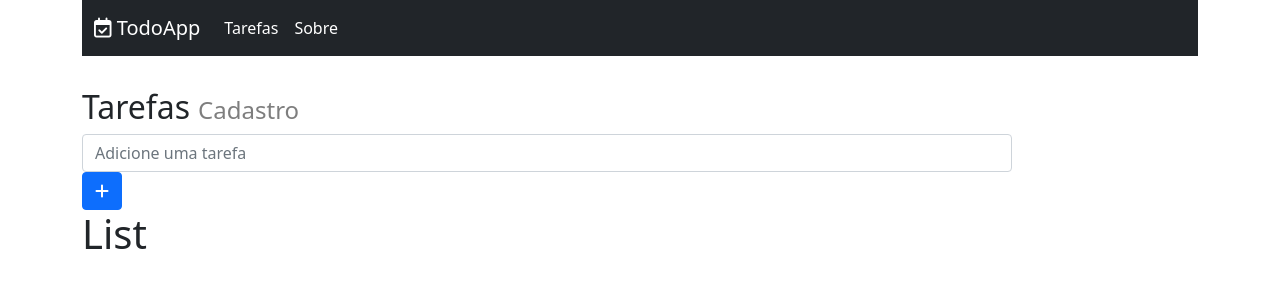
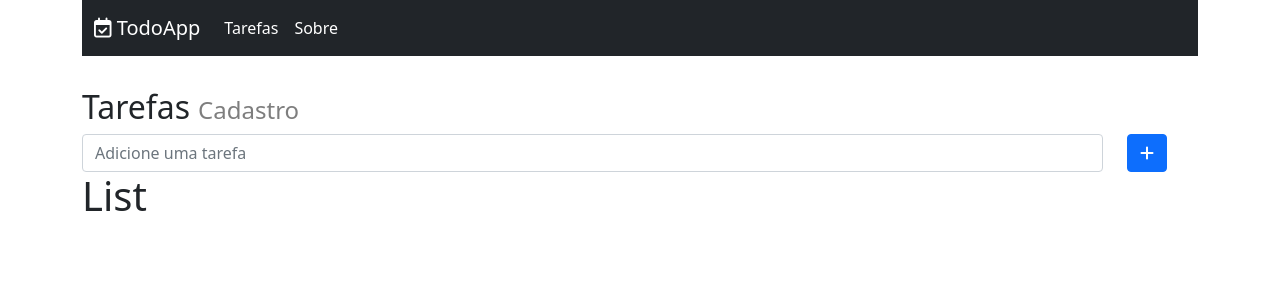
Before and after one commit to laianribas/todo-app, a React (Create React App) app in the folder frontend/: page / in a window 1280 px wide. Shown: the top 300 px of the page. Built offline with nearby package versions, Linux system fonts and the light colour scheme.

Commit message:
Ajustes layout

```diff
--- /dev/null
+++ b/frontend/src/components/button/iconButton.jsx
@@ -0,0 +1,18 @@
+import React from 'react'
+import If from './if'
+
+const iconButton = props => {
+  return (
+    <If test={!props.hide}>
+      <button
+        className={'btn btn-' + props.type}
+        onClick={props.onClick}
+        style={props.style}
+      >
+        <i className={'fa fa-' + props.icon}></i>
+      </button>
+    </If>
+  )
+}
+
+export default iconButton
--- /dev/null
+++ b/frontend/src/components/button/if.jsx
@@ -0,0 +1,11 @@
+import React from 'react'
+
+const Function = props => {
+  if (props.test) {
+    return props.children
+  } else {
+    return false
+  }
+}
+
+export default Function
--- a/frontend/src/components/grid/grid.jsx
+++ b/frontend/src/components/grid/grid.jsx
@@ -3,9 +3,9 @@ import React, { Component } from 'react'
 export default class Grid extends Component {
   toCssClasses(numbers) {
     const cols = numbers ? numbers.split(' ') : []
-    const classes = ''
+    let classes = ''
 
-    if (cols[0]) classes += `col-xs-${cols[0]}`
+    if (cols[0]) classes += `col-${cols[0]}`
     if (cols[1]) classes += ` col-sm-${cols[1]}`
     if (cols[2]) classes += ` col-md-${cols[2]}`
     if (cols[3]) classes += ` col-lg-${cols[3]}`
--- a/frontend/src/components/todo/Todo.jsx
+++ b/frontend/src/components/todo/Todo.jsx
@@ -4,11 +4,19 @@ import TodoForm from './todoForm'
 import TodoList from './todoList'
 
 export default class Todo extends Component {
+  constructor(props) {
+    super(props)
+    this.handleAdd = this.handleAdd.bind(this)
+  }
+  handleAdd() {
+    console.log(this)
+  }
+
   render() {
     return (
       <div className="">
         <PageHeader name="Tarefas" small="Cadastro" />
-        <TodoForm />
+        <TodoForm handleAdd={this.handleAdd} />
         <TodoList />
       </div>
     )
--- a/frontend/src/components/todo/todoForm.jsx
+++ b/frontend/src/components/todo/todoForm.jsx
@@ -1,20 +1,22 @@
 import React from 'react'
+import IconButton from '../button/iconButton'
+import Grid from '../grid/grid'
 
 const todoForm = props => {
   return (
     <div role="form" className="todoForm">
-      <div className="col-xs-12 col-sm-9 col-md-10">
+      <div class="row justify-content-between align-items-center">
+        <Grid cols="11">
           <input
             type="text"
             id="descrption"
             className="form-control"
             placeholder="Adicione uma tarefa"
           />
-      </div>
-      <div className="col-xs-12 col-sm-9 col-md-10">
-        <button className="btn btn-primary">
-          <i className="fa fa-plus"></i>
-        </button>
+        </Grid>
+        <Grid cols="1">
+          <IconButton type="primary" icon="plus" onClick={props.handleAdd} />
+        </Grid>
       </div>
     </div>
   )
```
Lines whose indentation alone changed are shown as unchanged.
